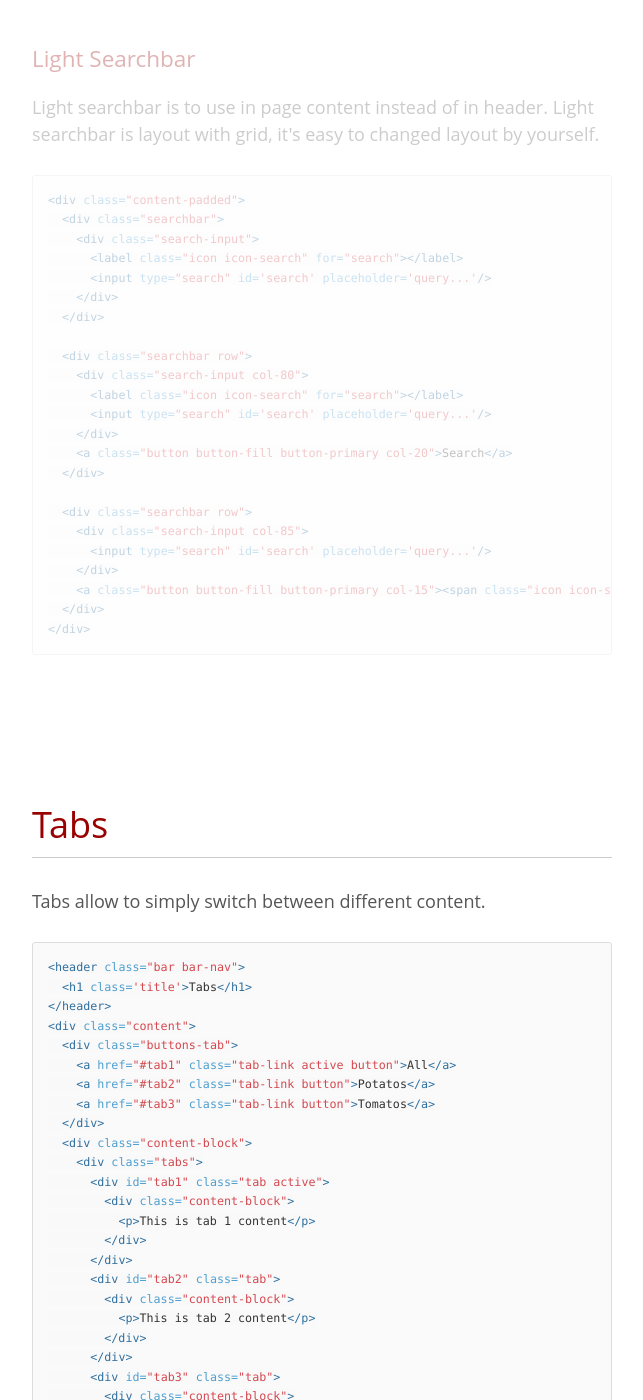
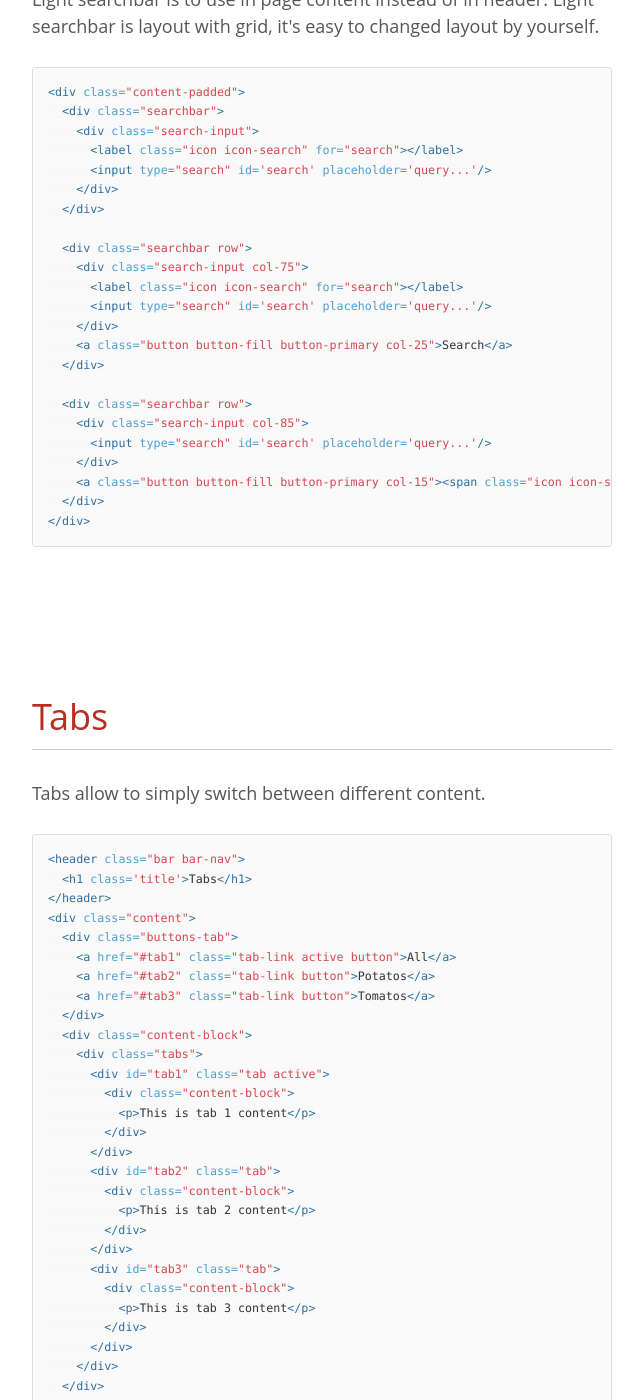
Before and after one commit to lihongxun945/light7-cn, a Jekyll site: the page built from docs/components.html, in a window 1280 px wide and 1400 px high, scrolled down 19671 px. Shown: the whole window, without its empty margins (191-834 px from the left). Built offline with Jekyll 4.4.1, drawn with Linux system fonts in a browser that asks for light colours; a style sheet for code colours, icons or effects is not loaded.

Commit message:
update to v0.4.0

```diff
--- a/Gruntfile.js
+++ b/Gruntfile.js
@@ -169,11 +169,6 @@ module.exports = function(grunt) {
         },
 
         copy: {
-            fonts: {
-                expand: true,
-                src: 'fonts/*',
-                dest: '<%= meta.distPath %>'
-            },
             img: {
                 expand: true,
                 src: 'img/*',
--- a/docs/_includes/_components/panel.html
+++ b/docs/_includes/_components/panel.html
@@ -44,9 +44,7 @@
   </div>
 </div>
 {% endhighlight %}
-</article>
 
-<article class="component">
   <h3 class="component-title">Use JavaScript</h3>
   <p class="component-description">We can also open and close Panels with JavaScript, for this we need to look at related App methods: <code>$.openPanel(panel)</code> and <code>$.closePanel()</code></p>
 
--- a/docs/_includes/_components/searchbar.html
+++ b/docs/_includes/_components/searchbar.html
@@ -49,11 +49,11 @@
       </div>
 
       <div class="searchbar row">
-        <div class="search-input col-80">
+        <div class="search-input col-75">
           <label class="icon icon-search" for="search"></label>
           <input type="search" id='search' placeholder='query...'/>
         </div>
-        <a class="button button-fill button-primary col-20">Search</a>
+        <a class="button button-fill button-primary col-25">Search</a>
       </div>
 
       <div class="searchbar row">
@@ -75,11 +75,11 @@
   </div>
 
   <div class="searchbar row">
-    <div class="search-input col-80">
+    <div class="search-input col-75">
       <label class="icon icon-search" for="search"></label>
       <input type="search" id='search' placeholder='query...'/>
     </div>
-    <a class="button button-fill button-primary col-20">Search</a>
+    <a class="button button-fill button-primary col-25">Search</a>
   </div>
 
   <div class="searchbar row">
--- a/docs/_includes/jump.html
+++ b/docs/_includes/jump.html
@@ -8,7 +8,7 @@
   <li><a href="#toolbar">Toolbar</a></li>
   <li><a href="#buttons">Buttons</a></li>
   <li><a href="#forms">Forms</a></li>
-  <li><a href="#panel">Side panel</li>
+  <li><a href="#panel">Side panel</a></li>
   <li><a href="#searchbar">Searchbar</a></li>
   <li><a href="#tabs">Tabs</a></li>
   <li><a href="#grid">Grid</a></li>
@@ -25,7 +25,7 @@
   <li><a href="#cards">Card</a></li>
   <li><a href="#pulltorefresh">Pull to refresh</a></li>
   <li><a href="#infinitescroll">Infinit scroll</a></li>
-  <li><a href="#notification">Notification</a> <span class='new'>New</span></li>
+  <li><a href="#notification">Notification <span class='new'>New</span></a></li>
   <li><a href="#icons">icons</a></li>
   <li><a href="#router">router</a></li>
   <li><a href="#themes">Night Theme</a></li>
--- a/docs/_includes/masthead.html
+++ b/docs/_includes/masthead.html
@@ -16,7 +16,7 @@
           <a class="docs-nav-item" href="/changelog">Changelog</a>
           <a class="docs-nav-item" href="https://github.com/lihongxun945/light7" target="_blank">Github</a>
           <a class="docs-nav-item" href="/about">About</a>
-          <a class="docs-nav-item" href="http://123.56.245.102/">Chinese</a>
+          <a class="docs-nav-item" href="http://123.56.245.102/">中文</a>
         </div>
       </nav>
     </div>
--- a/docs/assets/css/docs.css
+++ b/docs/assets/css/docs.css
@@ -207,13 +207,13 @@ body {
   margin-bottom: .25em;
   margin-bottom: 30px;
   font-size: 2em;
-  color: #900;
+  color: #b72f20;
   border-bottom: 1px solid #ccc;
 }
 .docs-content h3 {
   margin-bottom: .5em;
   font-size: 1.25em;
-  color: #900;
+  color: #b72f20;
 }
 .docs-content p {
   margin-bottom: 1.5em;
@@ -226,25 +226,14 @@ body {
 }
 .docs-header {
   position: relative;
-  background-color: #571c94;
-  background-image: url(http://sui.taobao.org/sui/docs/assets/imgs/grid.png), -webkit-gradient(linear, left bottom, right top, color-stop(0%, #571c94), color-stop(100%, #e609cf));
-  background-image: url(http://sui.taobao.org/sui/docs/assets/imgs/grid.png), -webkit-linear-gradient(135deg, #571c94 0%, #e609cf 100%);
-  background-image: url(http://sui.taobao.org/sui/docs/assets/imgs/grid.png), -o-linear-gradient(135deg, #571c94 0%, #e609cf 100%);
-  background-image: url(http://sui.taobao.org/sui/docs/assets/imgs/grid.png), -webkit-linear-gradient(315deg, #571c94 0%, #e609cf 100%);
-  background-image: url(http://sui.taobao.org/sui/docs/assets/imgs/grid.png), -o-linear-gradient(315deg, #571c94 0%, #e609cf 100%);
+  background-color: #b72f20;
+  background-image: url(http://sui.taobao.org/sui/docs/assets/imgs/grid.png);
   background-repeat: no-repeat;
   background-position: 50% 40%;
 }
 .docs-sub-header {
   position: relative;
-  background-color: #571c94;
-  background-image: -webkit-gradient(linear, left bottom, right top, color-stop(0%, #571c94), color-stop(100%, #e609cf));
-  background-image: -webkit-linear-gradient(135deg, #571c94 0%, #e609cf 100%);
-  background-image:      -o-linear-gradient(135deg, #571c94 0%, #e609cf 100%);
-  background-image: -webkit-linear-gradient(315deg, #571c94 0%, #e609cf 100%);
-  background-image:      -o-linear-gradient(315deg, #571c94 0%, #e609cf 100%);
-  background-image:         linear-gradient(135deg, #571c94 0%, #e609cf 100%);
-  filter: progid:DXImageTransform.Microsoft.gradient(startColorstr='#{@color-from}', endColorstr='#{@color-to}', GradientType=1);
+  background-color: #b72f20;
 }
 .docs-header {
   height: 320px;
@@ -852,13 +841,9 @@ code {
   .component {
     padding-right: 0;
     padding-left: 0;
-    opacity: .3;
     -webkit-transition: opacity .2s ease-in-out;
          -o-transition: opacity .2s ease-in-out;
             transition: opacity .2s ease-in-out;
-  }
-  .component.active {
-    opacity: 1;
   }
   .component-example {
     display: none;
```
Also changed, not shown: docs/changelog.html (+9 -2 lines), docs/index.html (+24 -9 lines), less/docs.less (+7 -14 lines), docs/assets/css/docs.min.css.
